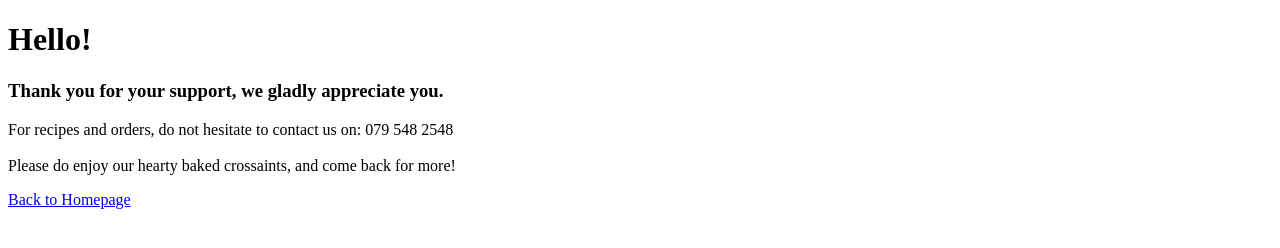
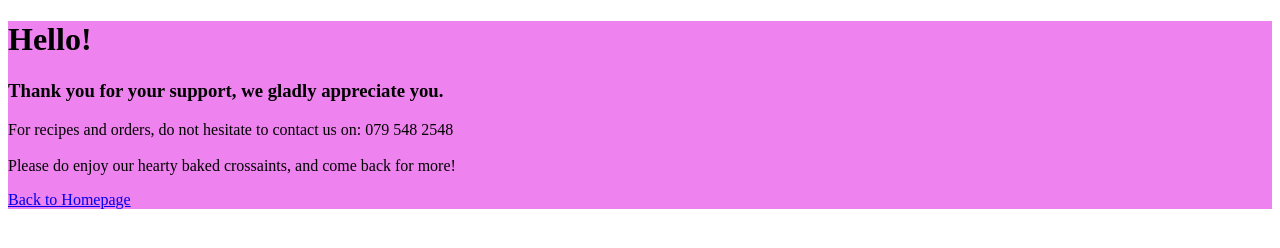
Before and after one commit to Ayanda295/Crossaint, a plain HTML site: page contact.html in a window 1280 px wide. Drawn offline with Linux system fonts and the light colour scheme.

Commit message:
fixing css

```diff
--- a/contact.html
+++ b/contact.html
@@ -3,9 +3,12 @@
 <head>
     <meta charset="UTF-8">
     <meta name="viewport" content="width=device-width, initial-scale=1.0">
+    <link rel="stylesheet" href="/src/styles.css">
     <title>Document</title>
+
 </head>
 <body>
+    <div class="container">
     <h1>
         Hello!
     </h1>
@@ -15,5 +18,6 @@
     <p>For recipes and orders, do not hesitate to contact us on: 079 548 2548 <br />
     <br /> Please do enjoy our hearty baked crossaints, and come back for more!</p>
     <a href="/index.html">Back to Homepage</a>
+</div>
 </body>
 </html>
--- a/src/styles.css
+++ b/src/styles.css
@@ -1,3 +1,6 @@
 .container {
     background: violet;
 }
+body {
+    justify-content: center;
+}
```
Also changed, not shown: index.html (+1 -0 lines).
